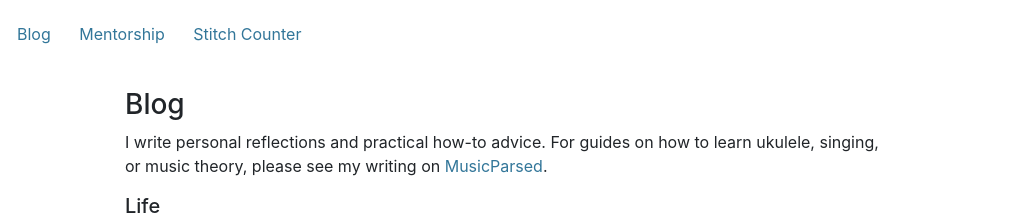
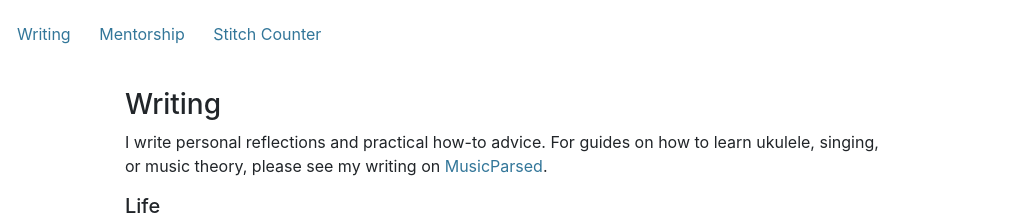
Before and after one commit to elainewlin/personal-website, a website: page writing.html in a window 1280 px wide. Shown: the top 223 px of the page, 130-1155 px from the left. Drawn offline with Linux system fonts and the light colour scheme.

Commit message:
Rename blog to writing

```diff
--- a/base/nav.html
+++ b/base/nav.html
@@ -7,7 +7,7 @@
       <span class="navbar-logo-text">Elaine Lin</span>
     </a>
   </span>
-  <span class="navbar-item"><a href="/writing.html" class="navbar-link">Blog</a></span>
+  <span class="navbar-item"><a href="/writing.html" class="navbar-link">Writing</a></span>
   <span class="navbar-item"><a href="/mentorship.html" class="navbar-link">Mentorship</a></span>
   <span class="navbar-item"
     ><a href="/stitch-counter.html" class="navbar-link">Stitch Counter</a></span
--- a/writing.html
+++ b/writing.html
@@ -12,7 +12,7 @@
 
       gtag("config", "G-CTY2FXWWQ0");
     </script>
-    <title>Blog | Elaine Lin, staff engineer</title>
+    <title>Writing | Elaine Lin, staff engineer</title>
     <meta charset="utf-8" />
     <meta name="viewport" content="width=device-width, initial-scale=1" />
     <meta name="author" content="Elaine Lin" />
@@ -48,7 +48,7 @@
     </div>
 
     <div class="container">
-      <h1 class="text-x-large">Blog</h1>
+      <h1 class="text-x-large">Writing</h1>
       <p>
         I write personal reflections and practical how-to advice. For guides on how to learn
         ukulele, singing, or music theory, please see my writing on
```
